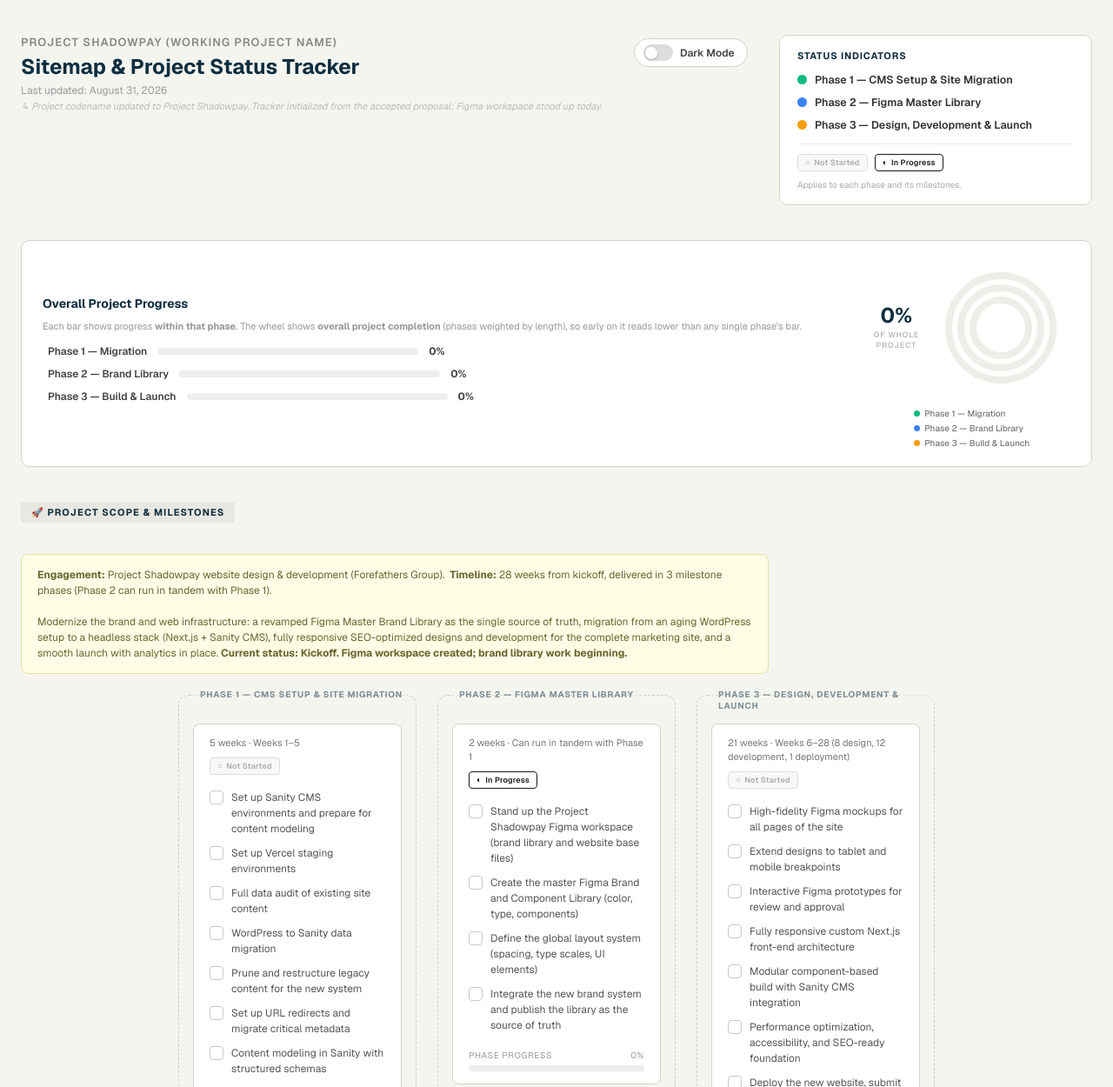
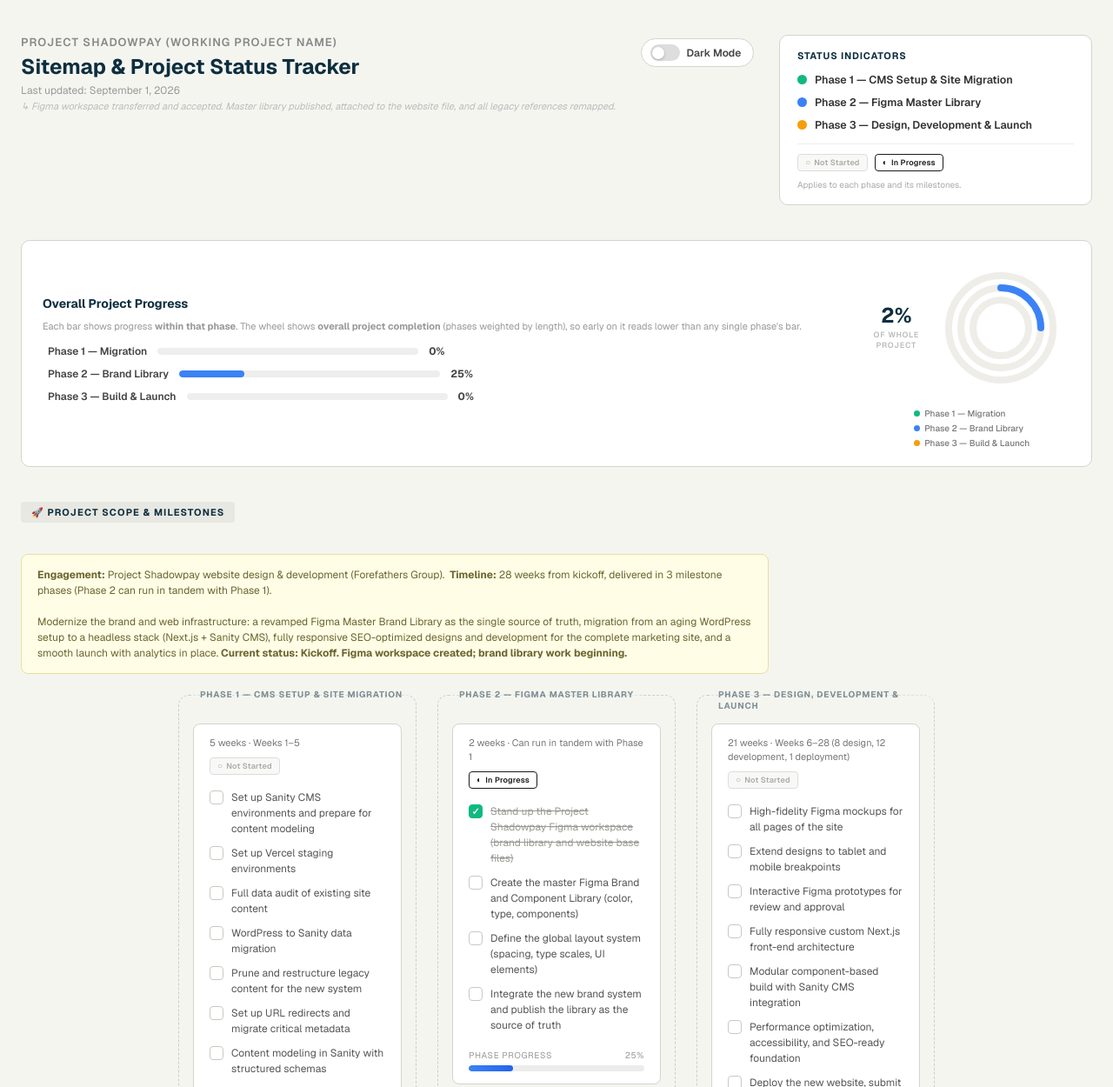
Before and after one commit to ffgroup-8/ProjectShadowpay, a plain HTML site: page index.html in a window 1280 px wide. Shown: the top 1250 px of the page at 87% size. Drawn offline with nearby package versions, Linux system fonts and the light colour scheme.

Commit message:
Mark Figma workspace milestone complete (library published, attached, remapped)

```diff
--- a/index.html
+++ b/index.html
@@ -1067,8 +1067,8 @@
   <div class="header-left">
     <p class="sitemap-title">Project Shadowpay (Working Project Name)</p>
     <h1 class="sitemap-subtitle">Sitemap &amp; Project Status Tracker</h1>
-    <p class="sitemap-date">Last updated: August 31, 2026</p>
-    <p class="sitemap-update">↳ Project codename updated to Project Shadowpay. Tracker initialized from the accepted proposal; Figma workspace stood up today.</p>
+    <p class="sitemap-date">Last updated: September 1, 2026</p>
+    <p class="sitemap-update">↳ Figma workspace transferred and accepted. Master library published, attached to the website file, and all legacy references remapped.</p>
   </div>
 
 
@@ -1197,7 +1197,7 @@
             <span class="status-pill in-progress phase-status"><span class="pill-icon">◐</span> In Progress</span>
           </div>
           <ul class="check-list">
-            <li><label class="check-item"><input type="checkbox" class="phase-check" id="p2-1"><span class="check-box"></span><span class="check-label">Stand up the Project Shadowpay Figma workspace (brand library and website base files)</span></label></li>
+            <li><label class="check-item"><input type="checkbox" class="phase-check" id="p2-1" checked><span class="check-box"></span><span class="check-label">Stand up the Project Shadowpay Figma workspace (brand library and website base files)</span></label></li>
             <li><label class="check-item"><input type="checkbox" class="phase-check" id="p2-2"><span class="check-box"></span><span class="check-label">Create the master Figma Brand and Component Library (color, type, components)</span></label></li>
             <li><label class="check-item"><input type="checkbox" class="phase-check" id="p2-3"><span class="check-box"></span><span class="check-label">Define the global layout system (spacing, type scales, UI elements)</span></label></li>
             <li><label class="check-item"><input type="checkbox" class="phase-check" id="p2-4"><span class="check-box"></span><span class="check-label">Integrate the new brand system and publish the library as the source of truth</span></label></li>
```
